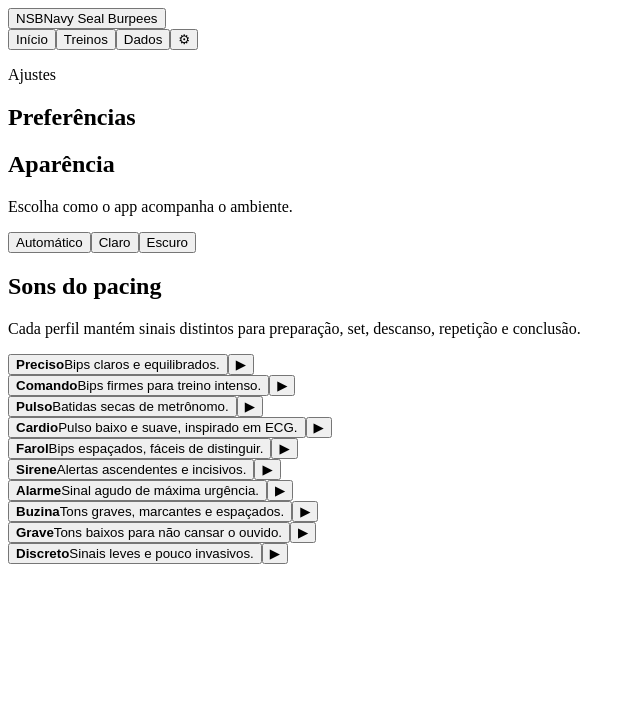
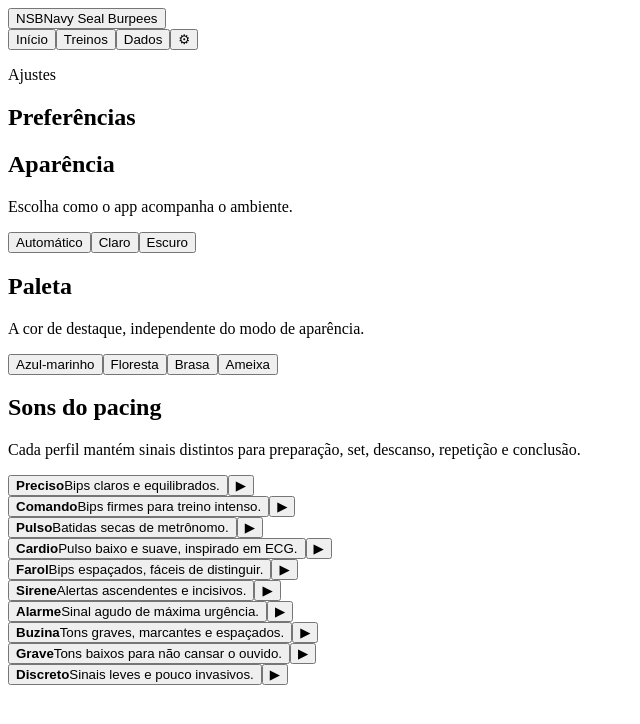
Before and after one commit to Santana-DS/NSB, a React (Vite) app: page / in a window 1280 px wide. Both pictures are taken after a click on the button "Ajustes". Shown: the top 724 px of the page, without its empty margins (0-640 px from the left). Built offline with nearby package versions, Linux system fonts and the light colour scheme; the HTML template or start-up script is replaced by a standard one.

Commit message:
feat: add palette preferences and contrast fixes

```diff
--- a/src/App.tsx
+++ b/src/App.tsx
@@ -5,7 +5,7 @@ import { mergeHistoricalPerformances } from './lib/performances'
 import { createId } from './lib/ids'
 import { clearActiveWorkoutDraft, deleteLegacyDailyVolumes, getActiveWorkoutDraft, getAppSettings, listHistoricalPerformances, listLegacyDailyVolumes, listMediaAttachments, listWorkouts, saveActiveWorkoutDraft, saveAppSettings, saveHistoricalPerformances, saveLegacyDailyVolumes, saveMediaAttachment, saveWorkout, saveWorkouts } from './lib/db'
 import { createWorkout, formatDuration, formatDurationInput, formatSetGroups, getSetGroupTotal, validateWorkout } from './lib/workouts'
-import { REP_TARGETS, type ActiveWorkoutDraft, type HistoricalPerformance, type LegacyDailyVolume, type MediaAttachment, type PacingMode, type RepTarget, type SetGroup, type SoundProfileId, type ThemePreference, type Workout } from './types'
+import { REP_TARGETS, type ActiveWorkoutDraft, type ColorPalette, type HistoricalPerformance, type LegacyDailyVolume, type MediaAttachment, type PacingMode, type RepTarget, type SetGroup, type SoundProfileId, type ThemePreference, type Workout } from './types'
 
 type Screen = 'home' | 'new' | 'history' | 'data' | 'settings'
 type Period = 'month' | 'year' | 'all'
@@ -39,6 +39,9 @@ const SOUND_PROFILES: Record<SoundProfileId, { name: string; description: string
   bass: { name: 'Grave', description: 'Tons baixos para não cansar o ouvido.', volume: .07, waveform: 'triangle', noteSeconds: .15, notes: { warmup: [260, 330], set: [390, 390], rest: [180], complete: [330, 440, 520], rep: [330] } },
   quiet: { name: 'Discreto', description: 'Sinais leves e pouco invasivos.', volume: .035, waveform: 'sine', noteSeconds: .09, notes: { warmup: [500, 580], set: [720, 720], rest: [360], complete: [720, 840, 960], rep: [540] } },
 }
+const COLOR_PALETTES: { id: ColorPalette; name: string }[] = [
+  { id: 'navy', name: 'Azul-marinho' }, { id: 'forest', name: 'Floresta' }, { id: 'ember', name: 'Brasa' }, { id: 'plum', name: 'Ameixa' },
+]
 
 function todayLocalIso(): string {
   const now = new Date()
@@ -96,6 +99,7 @@ export default function App() {
   const [loading, setLoading] = useState(true)
   const [soundProfile, setSoundProfile] = useState<SoundProfileId>('precise')
   const [themePreference, setThemePreference] = useState<ThemePreference>('system')
+  const [colorPalette, setColorPalette] = useState<ColorPalette>('navy')
   const [targetReps, setTargetReps] = useState<RepTarget>(100)
   const [performedAt, setPerformedAt] = useState(todayLocalIso)
   const [duration, setDuration] = useState('')
@@ -159,6 +163,7 @@ export default function App() {
         setMediaAttachments(storedAttachments)
         if (settings?.soundProfile && settings.soundProfile in SOUND_PROFILES) setSoundProfile(settings.soundProfile)
         if (settings?.theme === 'system' || settings?.theme === 'light' || settings?.theme === 'dark') setThemePreference(settings.theme)
+        if (settings?.palette === 'navy' || settings?.palette === 'forest' || settings?.palette === 'ember' || settings?.palette === 'plum') setColorPalette(settings.palette)
         if (draft) restoreDraft(draft)
       })
       .finally(() => { setDraftReady(true); setLoading(false) })
@@ -176,6 +181,8 @@ export default function App() {
     if (themePreference === 'system') media.addEventListener('change', applyTheme)
     return () => media.removeEventListener('change', applyTheme)
   }, [themePreference])
+
+  useEffect(() => { document.body.dataset.palette = colorPalette }, [colorPalette])
 
   useEffect(() => {
     if (timerStartedAt === null && pacingPhaseStartedAt === null && overtimeStartedAt === null) return
@@ -463,12 +470,17 @@ export default function App() {
 
   function selectSoundProfile(profile: SoundProfileId) {
     setSoundProfile(profile)
-    void saveAppSettings({ id: 'preferences', soundProfile: profile, theme: themePreference })
+    void saveAppSettings({ id: 'preferences', soundProfile: profile, theme: themePreference, palette: colorPalette })
   }
 
   function selectThemePreference(theme: ThemePreference) {
     setThemePreference(theme)
-    void saveAppSettings({ id: 'preferences', soundProfile, theme })
+    void saveAppSettings({ id: 'preferences', soundProfile, theme, palette: colorPalette })
+  }
+
+  function selectColorPalette(palette: ColorPalette) {
+    setColorPalette(palette)
+    void saveAppSettings({ id: 'preferences', soundProfile, theme: themePreference, palette })
   }
 
   function preparePacingAudio(): Promise<void> {
@@ -858,6 +870,13 @@ export default function App() {
             <p>Escolha como o app acompanha o ambiente.</p>
             <div className="theme-picker" role="radiogroup" aria-label="Aparência">
               {([['system', 'Automático'], ['light', 'Claro'], ['dark', 'Escuro']] as [ThemePreference, string][]).map(([theme, label]) => <button key={theme} type="button" role="radio" aria-checked={themePreference === theme} className={themePreference === theme ? 'selected' : ''} onClick={() => selectThemePreference(theme)}>{label}</button>)}
+            </div>
+          </div>
+          <div className="settings-group">
+            <h2>Paleta</h2>
+            <p>A cor de destaque, independente do modo de aparência.</p>
+            <div className="palette-picker" role="radiogroup" aria-label="Paleta de cores">
+              {COLOR_PALETTES.map((palette) => <button key={palette.id} type="button" role="radio" aria-checked={colorPalette === palette.id} className={colorPalette === palette.id ? 'selected' : ''} onClick={() => selectColorPalette(palette.id)}><i className={`palette-swatch ${palette.id}`} aria-hidden="true" />{palette.name}</button>)}
             </div>
           </div>
           <div className="settings-group">
--- a/src/styles.css
+++ b/src/styles.css
@@ -119,3 +119,22 @@ body[data-theme='dark'] :is(.daily-grid li.has-volume, .heatmap-scale i) { backg
 body[data-theme='dark'] .bar { background: #3c8f82; } body[data-theme='dark'] .chart-bar-button:hover .bar, body[data-theme='dark'] .chart-bar-button:focus-visible .bar { background: #54b4ae; }
 body[data-theme='dark'] :is(.comparison-axis, .comparison-grid) { stroke: #3b5960; } body[data-theme='dark'] .comparison-backdrop, body[data-theme='dark'] .day-detail-backdrop { background: #02080bcc; }
 body[data-theme='dark'] .sound-preview { background: #18363b; border-color: #31505b; } body[data-theme='dark'] .sound-preview:hover { background: #21474c; }
+body[data-theme='dark'] :is(.eyebrow, label > span, .set-row > span, .pacing-section > p, .day-list p, .performance-form > p, .pacing-clock time span, .pacing-clock > span, .pacing-status, .pacing-group-headings, .pacing-group-settings label > span, .pacing-section .pacing-mode-note, .pacing-projection, .pacing-overtime, .historical-badge, .empty-state, .data-summary, .legacy-import > p, .strategy-stat-grid article > p, .time-stat-grid h3 span, .strategy-stat-grid dt, .time-stat-grid dt) { color: #b7cbcd !important; }
+body[data-theme='dark'] :is(input, textarea, select)::placeholder { color: #8eaaad; opacity: 1; }
+body[data-theme='dark'] .pacing-clock.preparing { background: #3b3020; } body[data-theme='dark'] .pacing-clock > .pacing-overtime.included { color: #f0b36d; }
+
+.palette-picker { display: grid; grid-template-columns: repeat(2, minmax(0, 1fr)); gap: .45rem; max-width: 26rem; }.palette-picker button { display: inline-flex; align-items: center; gap: .45rem; border: 1px solid #cdd8d6; border-radius: .55rem; padding: .58rem .7rem; background: #fff; color: #334951; font-size: .84rem; font-weight: 700; text-align: left; }.palette-picker button.selected { box-shadow: inset 0 0 0 1px currentColor; }.palette-swatch { width: .85rem; height: .85rem; flex: 0 0 auto; border-radius: 50%; background: #0d5261; }.palette-swatch.forest { background: #27735a; }.palette-swatch.ember { background: #b75435; }.palette-swatch.plum { background: #7153a3; }
+body[data-theme='dark'] .palette-picker button { border-color: #31505b; background: #13242c; color: #dce9e7; }
+
+body[data-palette='navy'] { --palette-accent: #0d5261; --palette-bright: #087181; --palette-soft: #dceeea; --palette-border: #9bc8c0; }
+body[data-palette='forest'] { --palette-accent: #27735a; --palette-bright: #3f9476; --palette-soft: #dceee1; --palette-border: #9bcbb4; }
+body[data-palette='ember'] { --palette-accent: #a6472e; --palette-bright: #c86644; --palette-soft: #f6e1d8; --palette-border: #e5ae9c; }
+body[data-palette='plum'] { --palette-accent: #654591; --palette-bright: #8767b7; --palette-soft: #e9e0f4; --palette-border: #c7b5df; }
+body[data-palette] :is(.brand-mark, .primary-action, .target.selected, .target-filter > button.selected, .target-filter-options button.selected, .period-picker button.selected, .view-picker button.selected, .theme-picker button.selected, .pacing-mode-picker button.selected) { background: var(--palette-accent); }
+body[data-palette] .hero-action { background: linear-gradient(135deg, var(--palette-accent), var(--palette-bright)); }
+body[data-palette] :is(.secondary-action, .download-menu button, .target-filter-toggle, .pacing-group-settings summary, .workout-list time, .stat-best, .chart-download, .pacing-projection strong) { color: var(--palette-accent); border-color: var(--palette-border); }
+body[data-palette] :is(.bar, .daily-grid li.has-volume, .heatmap-scale i) { background: var(--palette-bright); }
+body[data-palette] :is(.chart-bar-button:hover .bar, .chart-bar-button:focus-visible .bar, .sound-preview:hover) { background: var(--palette-soft); }
+body[data-theme='dark'][data-palette] :is(.brand-mark, .primary-action, .target.selected, .target-filter > button.selected, .target-filter-options button.selected, .period-picker button.selected, .view-picker button.selected, .theme-picker button.selected, .pacing-mode-picker button.selected) { background: var(--palette-bright); }
+body[data-theme='dark'][data-palette] :is(.secondary-action, .download-menu button, .target-filter-toggle, .pacing-group-settings summary, .workout-list time, .stat-best, .chart-download, .pacing-projection strong) { color: #dcefeb; border-color: var(--palette-bright); }
+body[data-theme='dark'][data-palette] :is(.bar, .daily-grid li.has-volume, .heatmap-scale i) { background: var(--palette-bright); }
--- a/src/types.ts
+++ b/src/types.ts
@@ -18,11 +18,13 @@ export interface PacingBlock {
 export type PacingMode = 'automatic' | 'manual-rest'
 export type SoundProfileId = 'precise' | 'command' | 'pulse' | 'cardio' | 'beacon' | 'siren' | 'alarm' | 'horn' | 'bass' | 'quiet'
 export type ThemePreference = 'system' | 'light' | 'dark'
+export type ColorPalette = 'navy' | 'forest' | 'ember' | 'plum'
 
 export interface AppSettings {
   id: 'preferences'
   soundProfile: SoundProfileId
   theme?: ThemePreference
+  palette?: ColorPalette
 }
 export type PacingEventType = 'session-started' | 'warmup-started' | 'set-started' | 'set-completed' | 'rest-started' | 'rest-completed' | 'session-completed' | 'paused' | 'resumed' | 'advanced'
 
```
Also changed, not shown: 1 other file (tests, documents, lock files or other folders).
